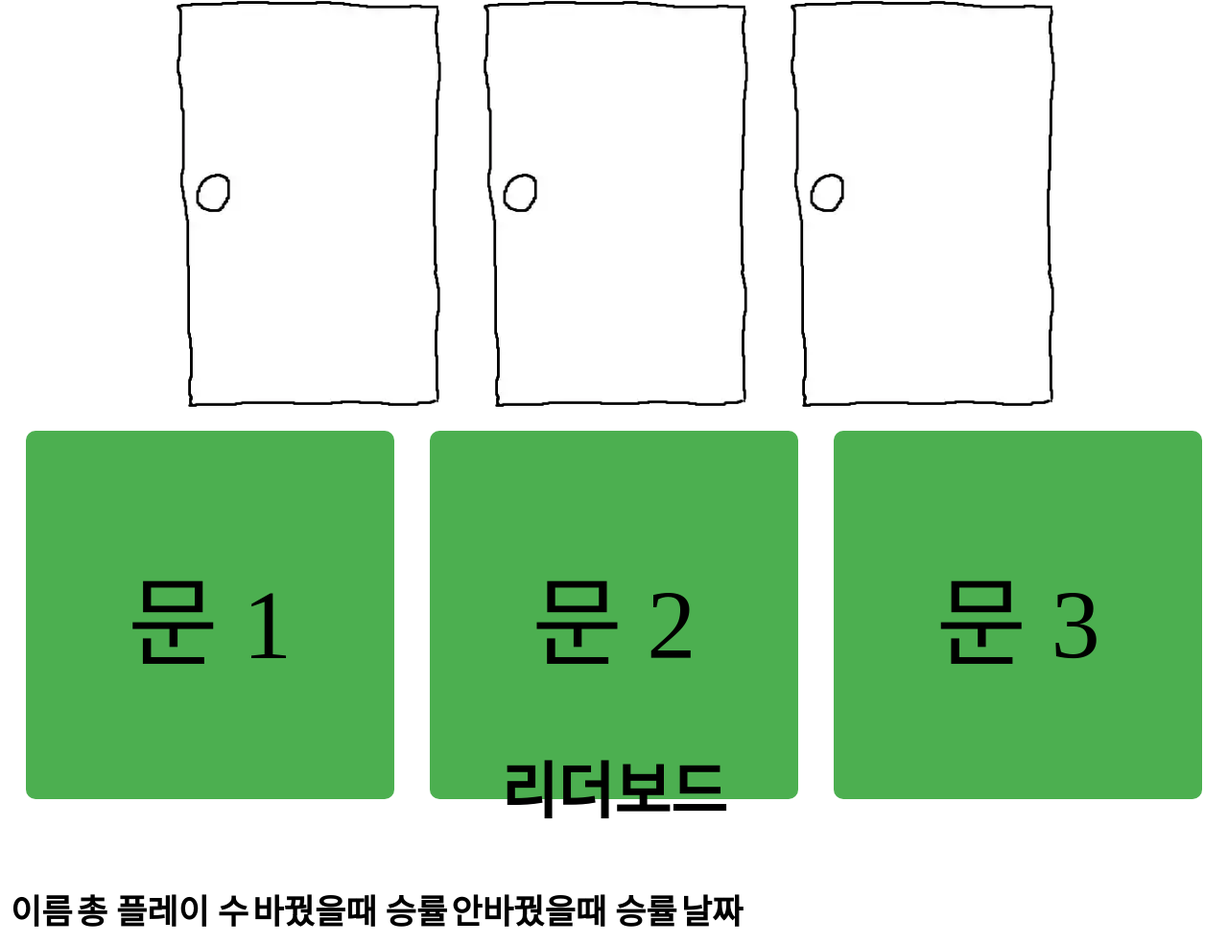
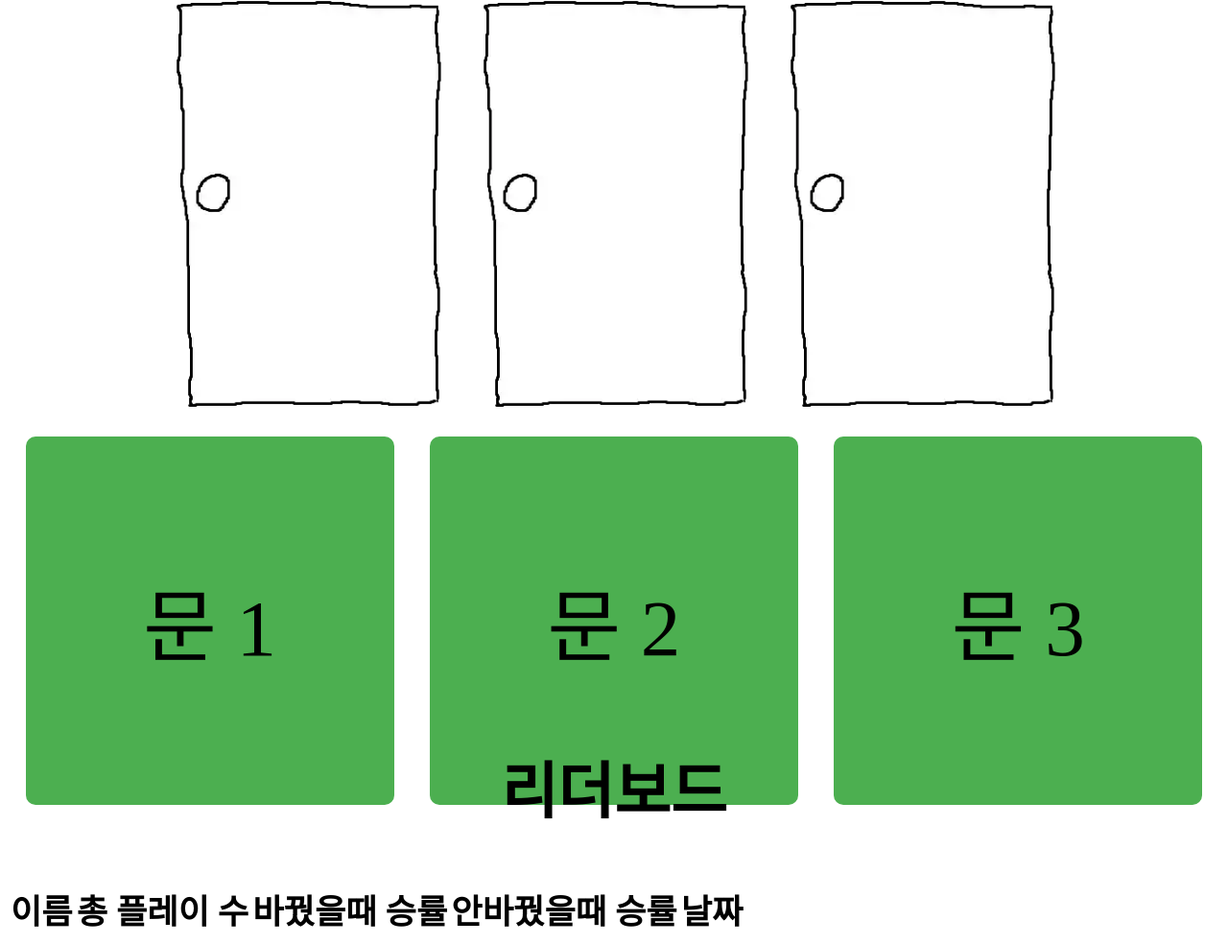
Before and after one commit to rlatlqkf/monty, a website: page public/index.html in a window 1280 px wide. Shown: the part 459-1443 px from the top of the page at 96% size. Drawn offline with Linux system fonts and the light colour scheme; no server answers; a web font is replaced by a local one.

Commit message:
Update index.html

```diff
--- a/public/index.html
+++ b/public/index.html
@@ -83,11 +83,12 @@
             font-family: 'gulimwoff';
             width: 30vw;
             aspect-ratio: 1;
-            font-size: 8vw;
+            font-size: 6.5vw;
             cursor: pointer;
             border: none;
             border-radius: 10px;
             transition: background-color 0.3s;
+            margin-top: 1vw;
         }
 
         .nameinput {
@@ -130,7 +131,7 @@
         </div>
         <div id="savedResults">
             <h2 style="font-size: 5vw;">리더보드</h2>
-            <h1 id="totalStats" style="margin-top: 1vw; margin-bottom: 1vw;"></h1>
+            <h1 id="totalStats" style="margin-top: 1vw; margin-bottom: 1vw; font-size: 2vw;"></h1>
             <table id="data-table" style="font-size: 2.75vw;">
                 <thead>
                     <tr>
```
